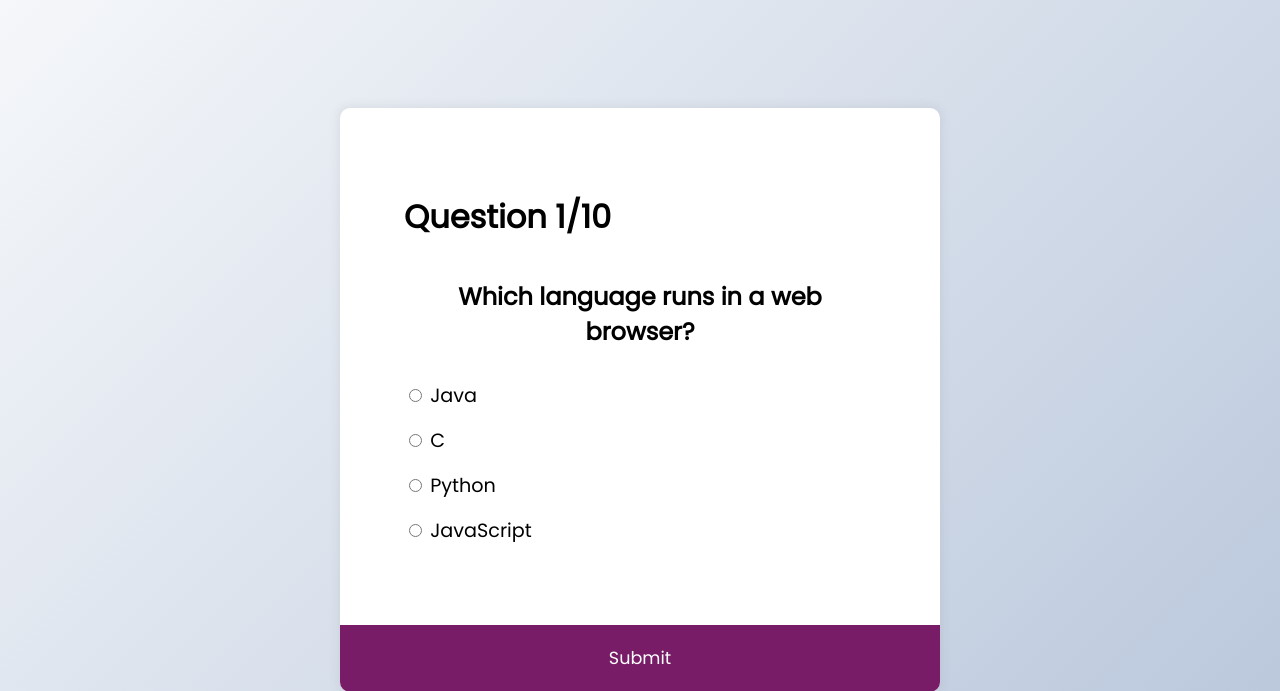
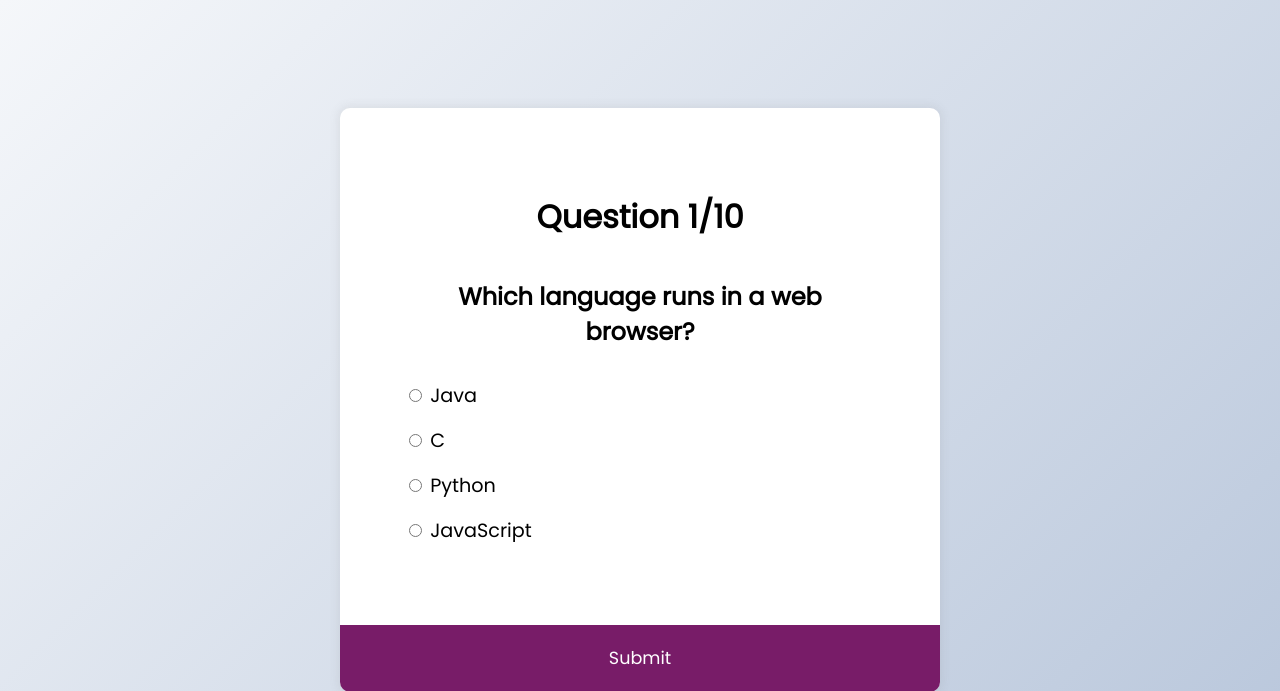
Before and after one commit to GeekNerds/Hacktoberfest-2022, a PHP site: page / in a window 1280 px wide. Shown: the top 691 px of the page. Run offline with PHP 8.4, Linux system fonts and the light colour scheme; some libraries are stand-ins or nearby versions.

Commit message:
Style for Question Number Element

```diff
--- a/Quizz App/style.css
+++ b/Quizz App/style.css
@@ -69,3 +69,6 @@ button:focus {
   outline: none;
   background-color: #5e3370;
 }
+#q-count{
+  text-align: center;
+}
```
